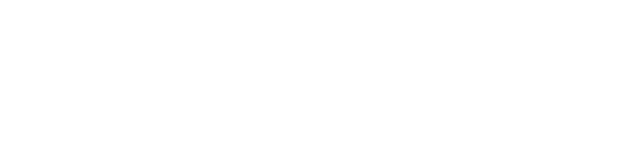
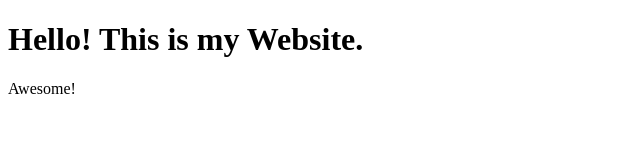
Before and after one commit to judea-jd/test, a plain HTML site: page index.html in a window 1280 px wide. Shown: the whole page, without its empty margins (0-640 px from the left). Drawn offline with Linux system fonts and the light colour scheme.

Commit message:
Added content to the index.html

```diff
--- a/index.html
+++ b/index.html
@@ -6,6 +6,7 @@
   <title>Document</title>
 </head>
 <body>
-
+  <h1>Hello! This is my Website.</h1>
+  <p>Awesome!</p>
 </body>
 </html>
```
